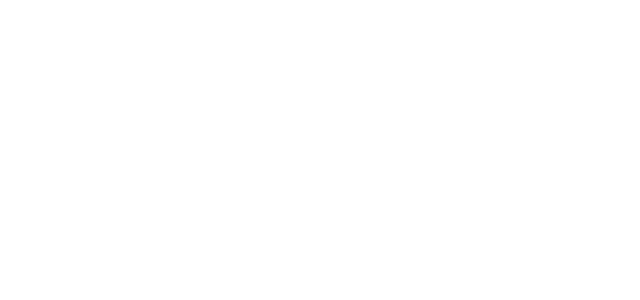
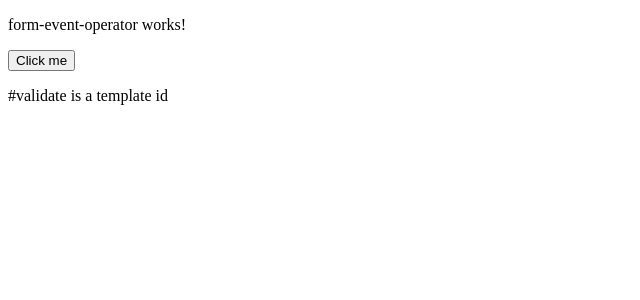
Before and after one commit to srbalakkl/Angular-RxJs, an Angular app: page /fromEvent in a window 1280 px wide. Before the commit this address led to /. Shown: the top 300 px of the page, without its empty margins (0-640 px from the left). Built offline with nearby package versions, Linux system fonts and the light colour scheme.

Commit message:
interval operator

```diff
--- a/src/app/app-routing.module.ts
+++ b/src/app/app-routing.module.ts
@@ -2,11 +2,15 @@
 import { RouterModule, Routes } from '@angular/router';
 import {RxjsTutorComponent} from "./rxjs-tutor/rxjs-tutor.component";
 import {MapAndMaptoOperatorComponent} from "./map-and-mapto-operator/map-and-mapto-operator.component";
+import {FromEventOperatorComponent} from "./form-event-operator/from-event-operator.component";
+import {IntervalComponent} from "./interval/interval.component";
 
 const routes: Routes = [
   {path:'',redirectTo:'home',pathMatch:"full"},
   {path:'home',component:RxjsTutorComponent},
-  {path:'map2',component:MapAndMaptoOperatorComponent}
+  {path:'map2',component:MapAndMaptoOperatorComponent},
+  {path:'fromEvent',component:FromEventOperatorComponent},
+  {path:'interval',component:IntervalComponent}
 ];
 
 @NgModule({
--- a/src/app/app.module.ts
+++ b/src/app/app.module.ts
@@ -5,12 +5,16 @@
 import { AppComponent } from './app.component';
 import { RxjsTutorComponent } from './rxjs-tutor/rxjs-tutor.component';
 import { MapAndMaptoOperatorComponent } from './map-and-mapto-operator/map-and-mapto-operator.component';
+import { FromEventOperatorComponent } from './form-event-operator/from-event-operator.component';
+import { IntervalComponent } from './interval/interval.component';
 
 @NgModule({
   declarations: [
     AppComponent,
     RxjsTutorComponent,
-    MapAndMaptoOperatorComponent
+    MapAndMaptoOperatorComponent,
+    FromEventOperatorComponent,
+    IntervalComponent
   ],
   imports: [
     BrowserModule,
--- /dev/null
+++ b/src/app/form-event-operator/from-event-operator.component.html
@@ -0,0 +1,3 @@
+<p>form-event-operator works!</p>
+<button #validate (click)="getClickEvent()" type="button">Click me</button>
+<p>#validate is a template id</p>
--- /dev/null
+++ b/src/app/form-event-operator/from-event-operator.component.ts
@@ -0,0 +1,28 @@
+import {Component, ElementRef, OnInit, ViewChild} from '@angular/core';
+import {fromEvent} from "rxjs";
+
+@Component({
+  selector: 'app-from-event-operator',
+  templateUrl: './from-event-operator.component.html',
+  styleUrls: ['./from-event-operator.component.sass']
+})
+export class FromEventOperatorComponent implements OnInit {
+
+  constructor() { }
+
+  ngOnInit(): void {
+  }
+
+  @ViewChild('validate') validate?:ElementRef;
+
+
+  getClickEvent() {
+    const btnObs$ = fromEvent(this.validate?.nativeElement,'click');
+    //since we want to create from click event I give event Name as click
+    btnObs$.subscribe(data =>{
+      console.log(data);
+    })
+  }
+
+
+}
--- /dev/null
+++ b/src/app/interval/interval.component.html
@@ -0,0 +1 @@
+<p>interval works!</p>
--- /dev/null
+++ b/src/app/interval/interval.component.ts
@@ -0,0 +1,38 @@
+import { Component, OnInit } from '@angular/core';
+import {from, interval, Observable, take} from "rxjs";
+
+@Component({
+  selector: 'app-interval',
+  templateUrl: './interval.component.html',
+  styleUrls: ['./interval.component.sass']
+})
+export class IntervalComponent implements OnInit {
+  /**
+   * Creates an Observable that emits sequential numbers every specified interval of time, on a specified SchedulerLike.
+   */
+
+  constructor() { }
+
+  ngOnInit(): void {
+    this.aryOfObs$.subscribe(data=>{
+      // console.log(data)
+      const seqObs$ = interval(1000);
+
+      seqObs$.subscribe(num=>{
+        if (num<3)//becz I want to print it three times only
+        console.log(data,num)
+      })
+
+      //*******OR*******
+
+      seqObs$.pipe(take(3)).subscribe(num => {
+        console.log(data,num)
+      })
+
+    })
+  }
+  aryOfObs$:Observable<string> = from(['one','two','three']);
+//  note: if we use of operator here then it will print the entire array not a single array
+//  note: When u use of operator don't forget to put the <string[]> in type declaration
+
+}
--- a/src/app/rxjs-tutor/rxjs-tutor.component.html
+++ b/src/app/rxjs-tutor/rxjs-tutor.component.html
@@ -1,3 +1,5 @@
 <p>rxjs-tutor works!</p>
 <h1>agentName : {{agentName}}</h1>
 <button [routerLink]="['/map2']" type="button">map operator</button>
+<button [routerLink]="['/fromEvent']" type="button">fromEvent</button>
+<button [routerLink]="['/interval']" type="button">Interval</button>
```
Also changed, not shown: src/app/form-event-operator/from-event-operator.component.sass (added), src/app/interval/interval.component.sass (added).
